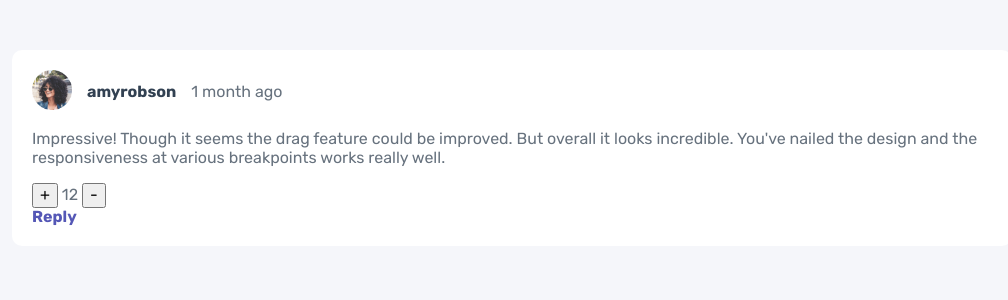
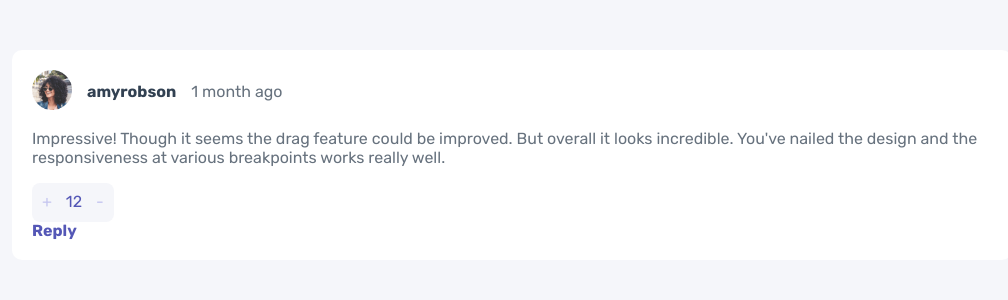
Before and after one commit to Kerri-AnnBates/interactive-comments, a React (Create React App) app in the folder client/: page / in a window 1280 px wide. Shown: the top 300 px of the page, without its empty margins (128-1136 px from the left). Built offline with nearby package versions, Linux system fonts and the light colour scheme.

Commit message:
style vote buttons

```diff
--- a/client/src/components/Comment.js
+++ b/client/src/components/Comment.js
@@ -1,14 +1,16 @@
 import React from 'react';
 import avatar from '../images/avatars/image-amyrobson.png';
+import Vote from './Vote';
 
 const Comment = () => {
     return (
         <div className='comment'>
-            <div className='comment-details'><span className='avatar'><img alt='author profile picture' src={avatar} /></span> <span className='username'>amyrobson</span> <span className='created-date'>1 month ago</span></div>
-            <div className='comment-text'><p>Impressive! Though it seems the drag feature could be improved. But overall it looks incredible. You've nailed the design and the responsiveness at various breakpoints works really well.</p></div>
-            <div className='vote'>
-                <div className='mobile-vote'><button>+</button> 12 <button>-</button></div>
+            <div className='content-container'>
+                <div className='comment-details'><span className='avatar'><img alt='author profile picture' src={avatar} /></span> <span className='username'>amyrobson</span> <span className='created-date'>1 month ago</span></div>
+                <div className='comment-text'><p>Impressive! Though it seems the drag feature could be improved. But overall it looks incredible. You've nailed the design and the responsiveness at various breakpoints works really well.</p></div>
             </div>
+
+            <Vote />
             <div className='user-actions'><span>Reply</span></div>
         </div>
     )
--- /dev/null
+++ b/client/src/components/Vote.js
@@ -0,0 +1,11 @@
+import React from 'react';
+
+const Vote = () => {
+    return (
+        <div className='vote'>
+            <div className='mobile-vote'><button>+</button> 12 <button>-</button></div>
+        </div>
+    )
+}
+
+export default Vote;
--- a/client/src/styles/css/app.css
+++ b/client/src/styles/css/app.css
@@ -388,3 +388,17 @@ img {
 .avatar {
   width: 40px;
 }
+
+.vote {
+  background-color: #f5f6fa;
+  color: #5457b6;
+  display: inline-block;
+  border-radius: 8px;
+}
+.vote button {
+  color: #c3c4ef;
+  outline: none;
+  border: none;
+  background-color: transparent;
+  padding: 10px 10px;
+}
--- /dev/null
+++ b/client/src/styles/sass/_vote.scss
@@ -0,0 +1,20 @@
+.vote {
+    background-color: $veryLightGrey;
+    color: $moderateBlue;
+    display: inline-block;
+    // padding: 10px 5px;
+    border-radius: 8px;
+
+    button {
+        color: $lightGreyishBlue;
+        outline: none;
+        border: none;
+        background-color: transparent;
+        padding: 10px 10px;
+    }
+}
+
+// .mobile-vote {
+//     display: flex;
+//     flex-direction: column;
+// }
--- a/client/src/styles/sass/app.scss
+++ b/client/src/styles/sass/app.scss
@@ -2,3 +2,4 @@
 @import 'variables';
 @import 'base';
 @import 'comment';
+@import 'vote';
```
